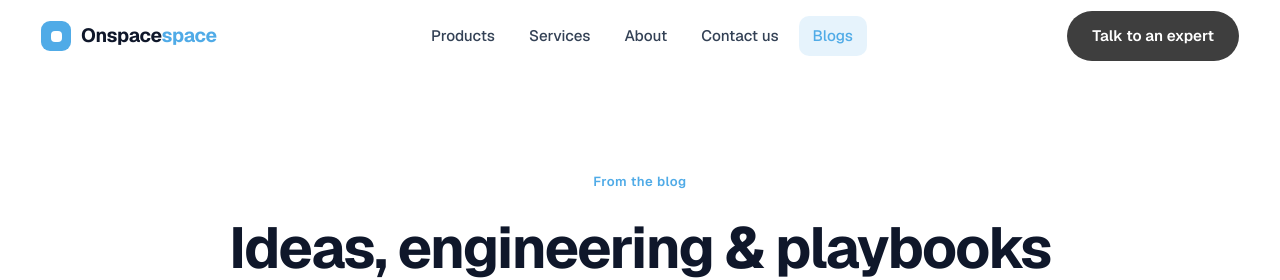
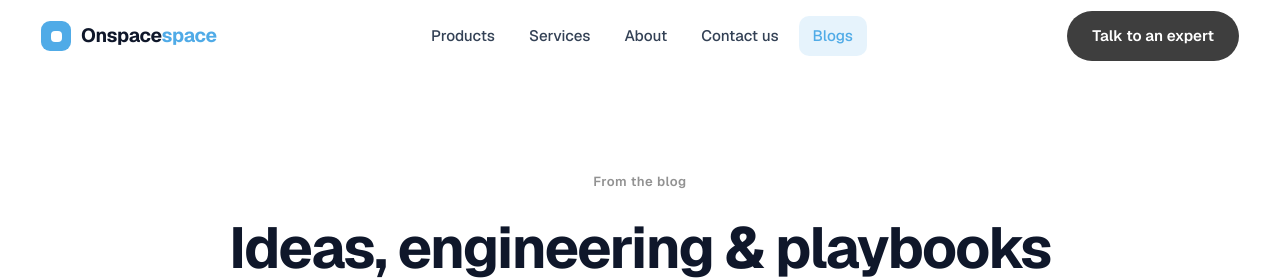
Before and after one commit to soohanur/Onspace-Software-LTD, a Next.js app: page /blogs in a window 1280 px wide. Shown: the top 280 px of the page. Built offline with nearby package versions, Linux system fonts and the light colour scheme.

Commit message:
Sub headings (eyebrow): #929292

```diff
--- a/src/app/globals.css
+++ b/src/app/globals.css
@@ -132,7 +132,7 @@ main > section:nth-child(2n + 3) {
   font-size: 0.82rem;
   font-weight: 600;
   letter-spacing: 0.04em;
-  color: var(--blue-600);
+  color: #929292;
   text-transform: none;
   margin-bottom: 14px;
 }
```
